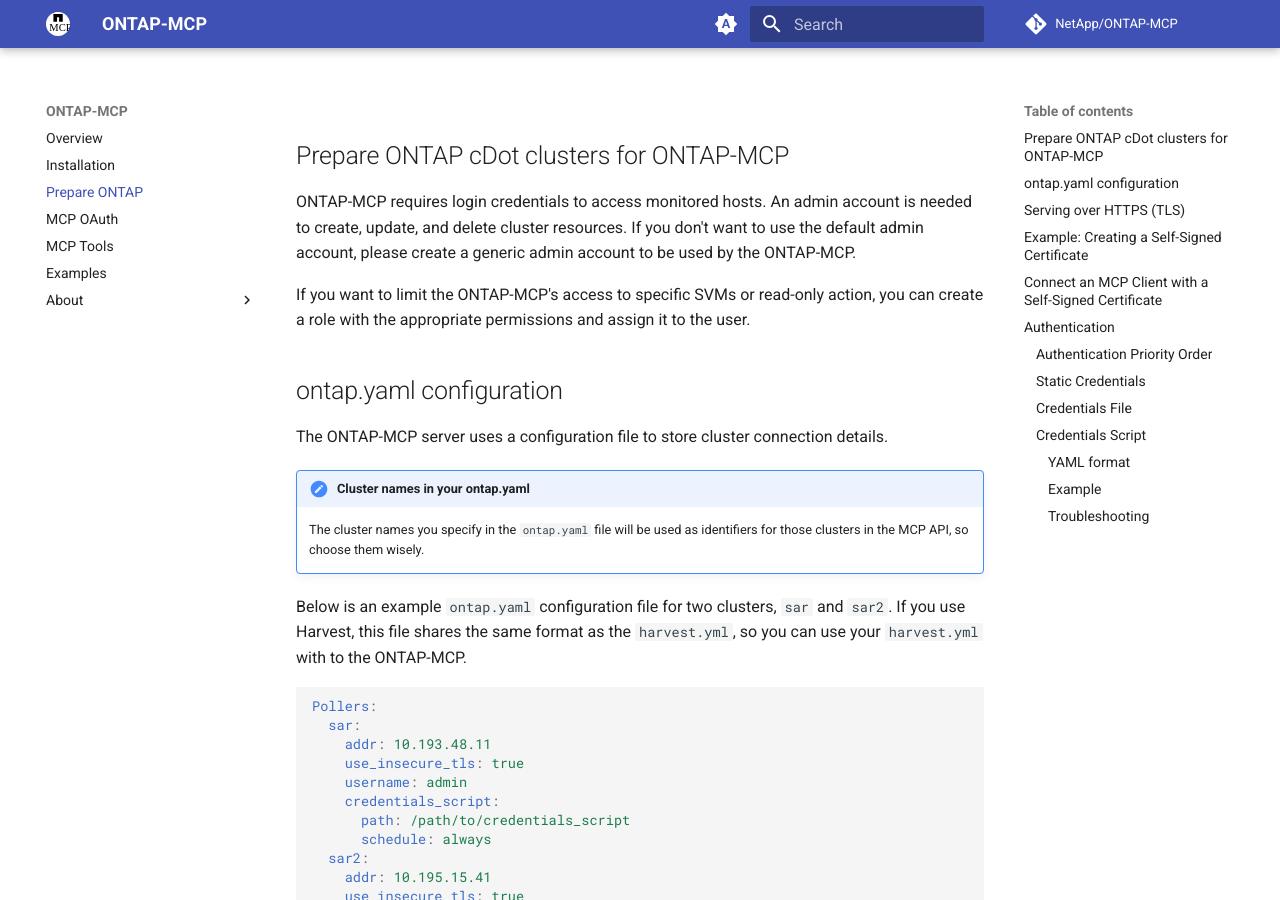
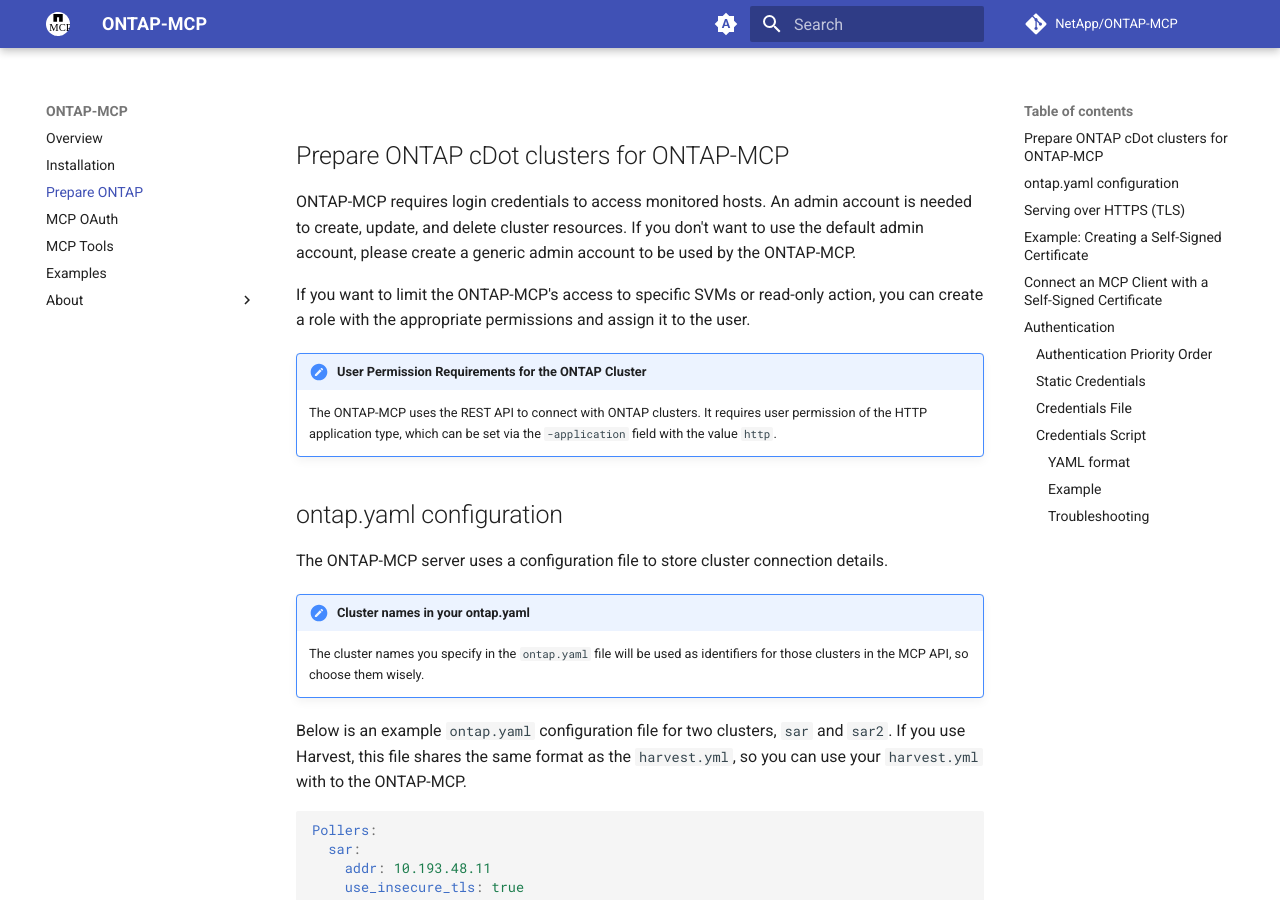
Before and after one commit to NetApp/ontap-mcp, an MkDocs documentation site: the page built from docs/prepare-ontap.md, in a window 1280 px wide and 900 px high. Built offline with MkDocs 1.6.1 and Material for MkDocs 9.7.7, drawn with Linux system fonts in a browser that asks for light colours; comment, search, counter and statistics services are not loaded; the version menu is left out.

Commit message:
doc: user permission for clusters in ontap mcp

```diff
--- a/docs/prepare-ontap.md
+++ b/docs/prepare-ontap.md
@@ -3,6 +3,10 @@
 ONTAP-MCP requires login credentials to access monitored hosts. An admin account is needed to create, update, and delete cluster resources. If you don't want to use the default admin account, please create a generic admin account to be used by the ONTAP-MCP.
 
 If you want to limit the ONTAP-MCP's access to specific SVMs or read-only action, you can create a role with the appropriate permissions and assign it to the user.
+
+!!! note "User Permission Requirements for the ONTAP Cluster"
+
+    The ONTAP-MCP uses the REST API to connect with ONTAP clusters. It requires user permission of the HTTP application type, which can be set via the `-application` field with the value `http`.
 
 
 ## ontap.yaml configuration
```
